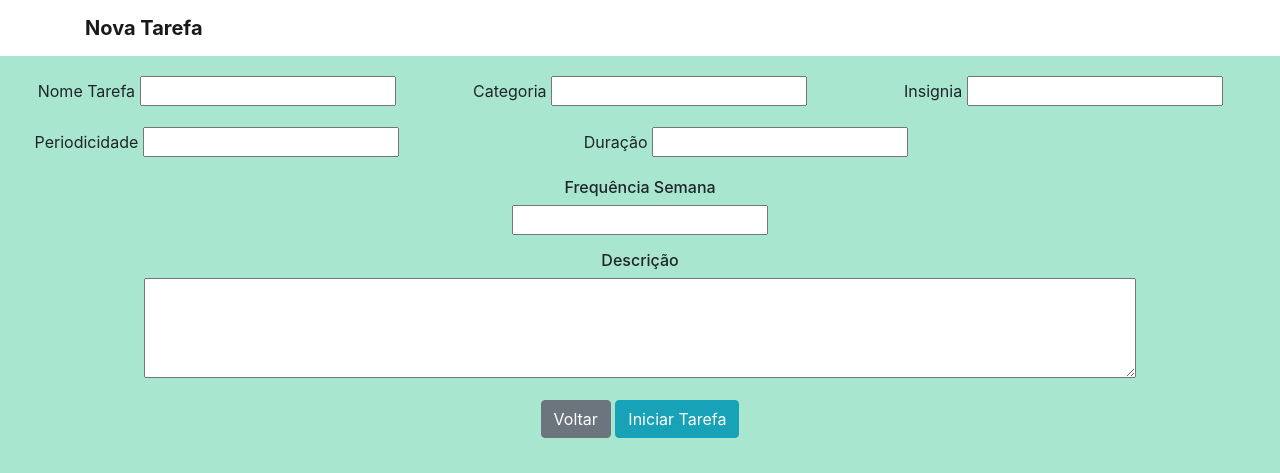
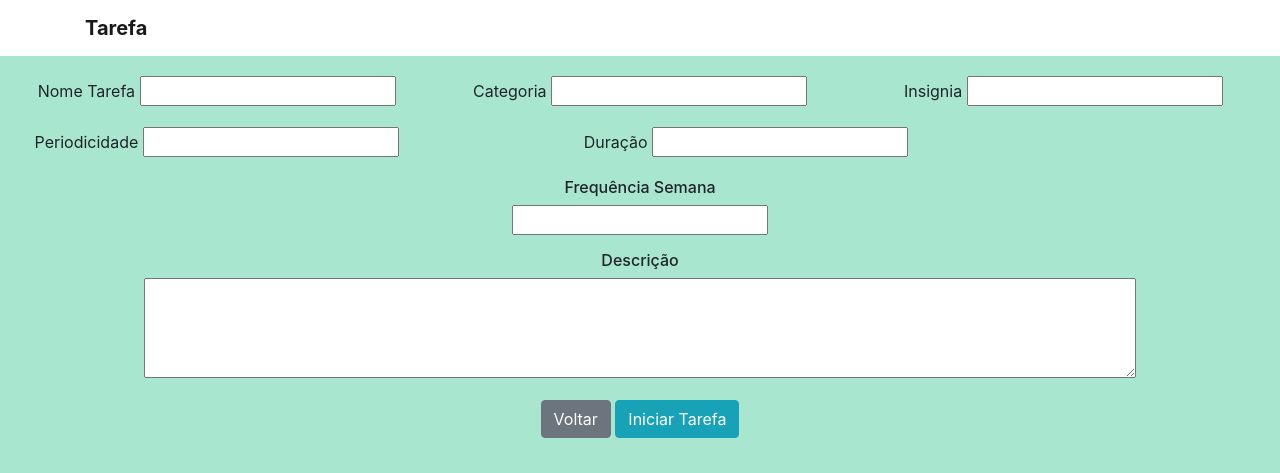
Before and after one commit to reglabel/ConquerTime, a Django app: template templates/cadastrar_tarefa.html in a window 1280 px wide. Shown: the top 473 px of the page. Run offline with Django 3.2, Linux system fonts and the light colour scheme; the template is opened without the code that fills it: most values are stand-ins (such as "Sample title", 1, 10 or a date in 2020); form fields are guessed from the names that the template uses; some libraries are stand-ins or nearby versions.

Commit message:
Update cadastrar_tarefa.html

```diff
--- a/templates/cadastrar_tarefa.html
+++ b/templates/cadastrar_tarefa.html
@@ -1,7 +1,7 @@
 {% extends 'base.html' %}
 
 {% block titulo %}
-    <title>Cadastro de Tarefa</title>
+    <title>Iniciar Tarefa</title>
     <style>
         ul {
             list-style-type: none;
@@ -24,7 +24,7 @@
         <div class="navbar navbar-light" style="background-color: #FFFFFF;">
             <div class="container d-flex justify-content-between">
                 <a href="#" class="navbar-brand d-flex align-items-center">
-                    <strong> <i class="fa fa-clock-o" aria-hidden="true"></i> Nova Tarefa</strong>
+                    <strong> <i class="fa fa-clock-o" aria-hidden="true"></i>Tarefa</strong>
                 </a>
             </div>
         </div>
```
